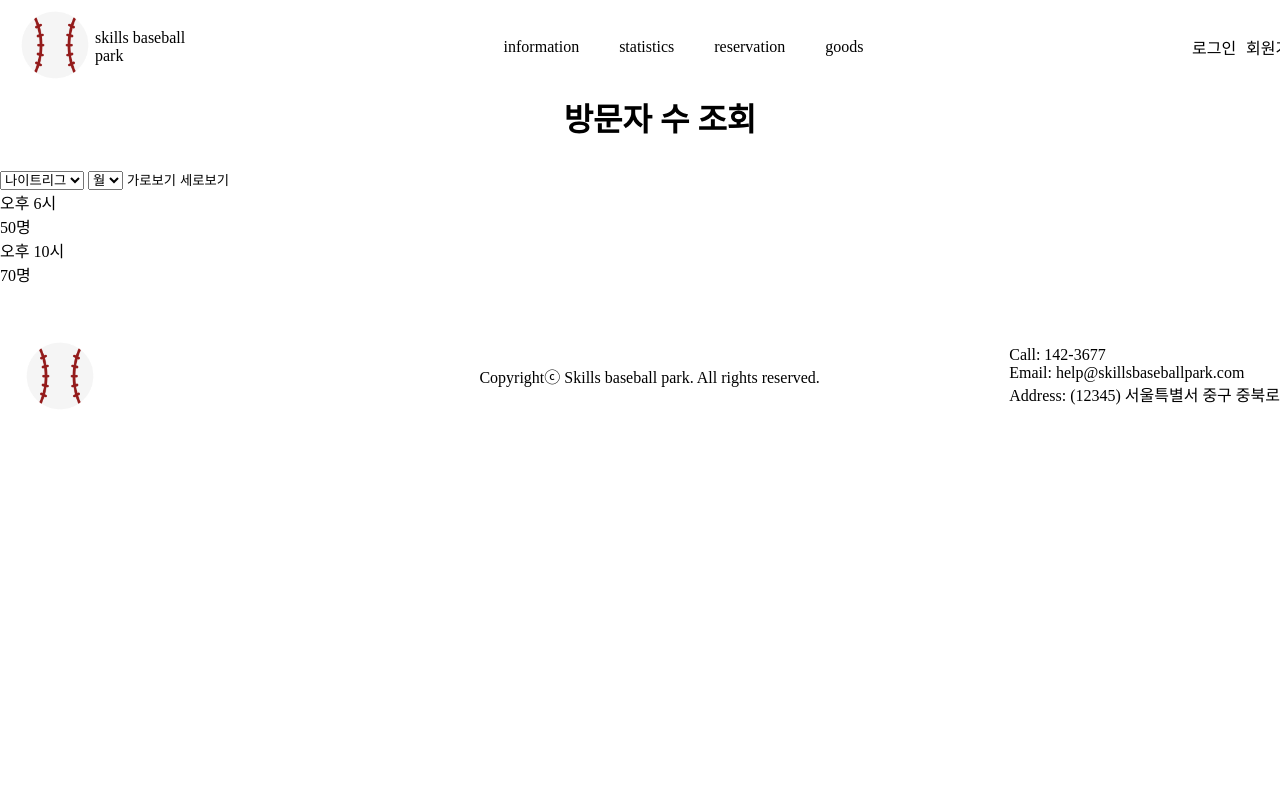
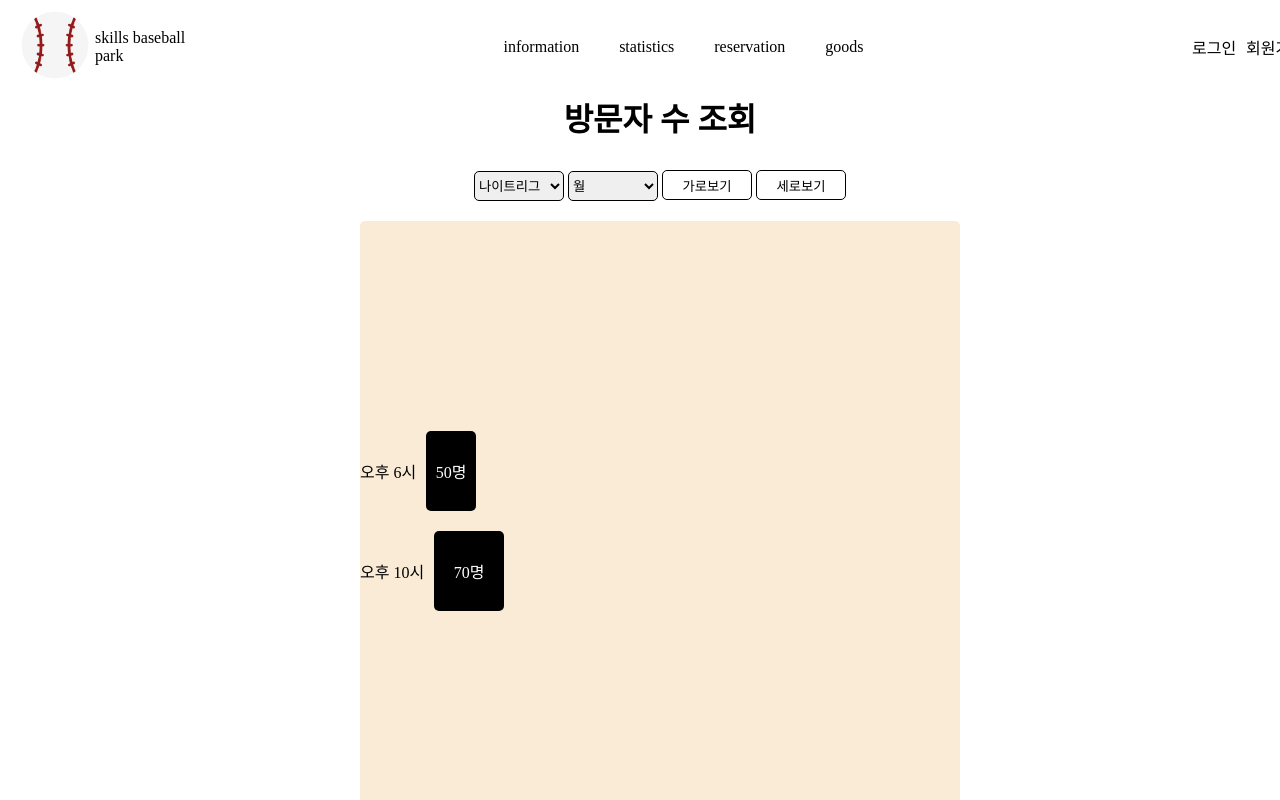
Before and after one commit to kimmoochan/skills-baseball-park, a plain HTML site: page sub02.html in a window 1280 px wide. Both pictures are taken after a click on the button "가로보기". Shown: the top 800 px of the page. Drawn offline with Linux system fonts and the light colour scheme.

Commit message:
sub02 차트 추가

```diff
--- a/style.css
+++ b/style.css
@@ -662,3 +662,85 @@ label#active_lavel:hover::before{
 input[type="radio"]{
   display: none;
 }
+
+
+/* sub2 css */
+.sub2_button_box{
+  display: flex;
+  justify-content: center;
+}
+
+.cub2_button>button{
+  border: solid 1px;
+  border-radius: 5px;
+  width: 90px;
+  height: 30px;
+}
+
+.cub2_button>select{
+  border: solid 1px;
+  border-radius: 5px;
+  width: 90px;
+  height: 30px;
+}
+
+.chart_width{
+  width: 600px;
+  height: 600px;
+  background-color: antiquewhite;
+  margin: 20px auto;
+  display: flex;
+  justify-content: center;
+  align-items: left;
+  flex-direction: column;
+  text-align: left;
+  border-radius: 5px;
+}
+
+.width_parents{
+  display: flex;
+  align-items: center;
+}
+
+.width{
+  height: 80px;
+  background-color: black;
+  margin: 10px;
+  color: white;
+  display: flex;
+  justify-content: center;
+  align-items: center;
+  /* width: 100px; */
+  border-radius: 5px;
+}
+
+/* 세로 차트트 */
+.chart_height{
+  width: 600px;
+  height: 600px;
+  background-color: antiquewhite;
+  margin: 20px auto;
+  display: flex;
+  justify-content: center;
+  align-items: end;
+  border-radius: 5px;
+}
+
+.height_parents{
+  display: flex;
+  align-items: center;
+  flex-direction: column;
+  margin: 0 10px;
+}
+
+
+.height{
+  /* height: 80px; */
+  background-color: black;
+  color: white;
+  display: flex;
+  justify-content: center;
+  align-items: center;
+  width: 80px;
+  border-radius: 5px;
+}
```
